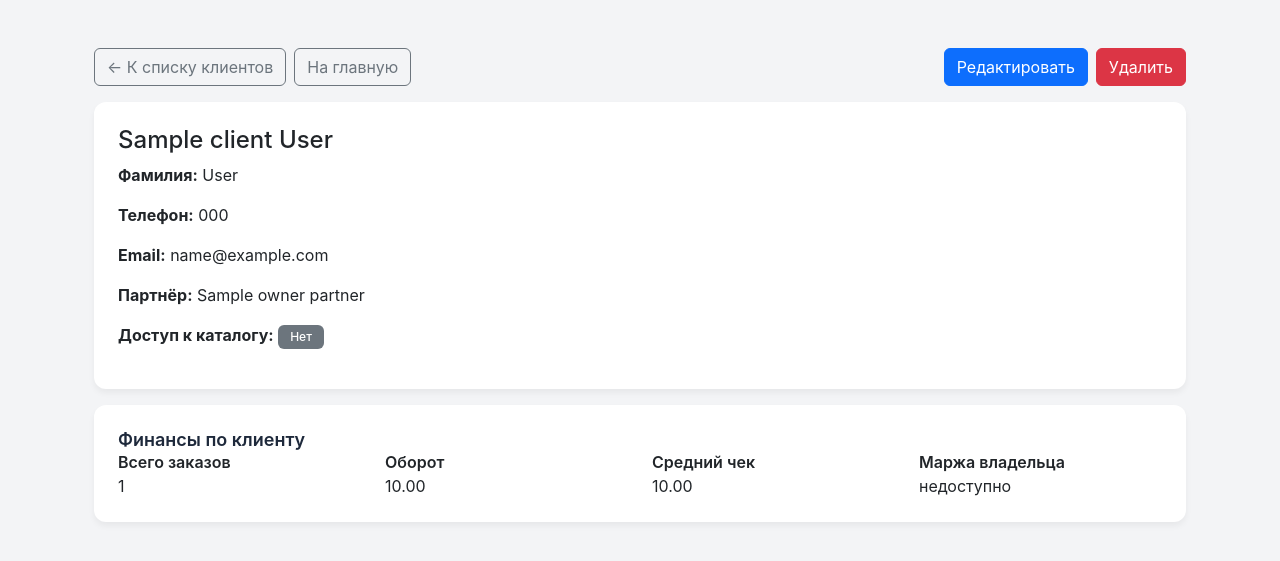
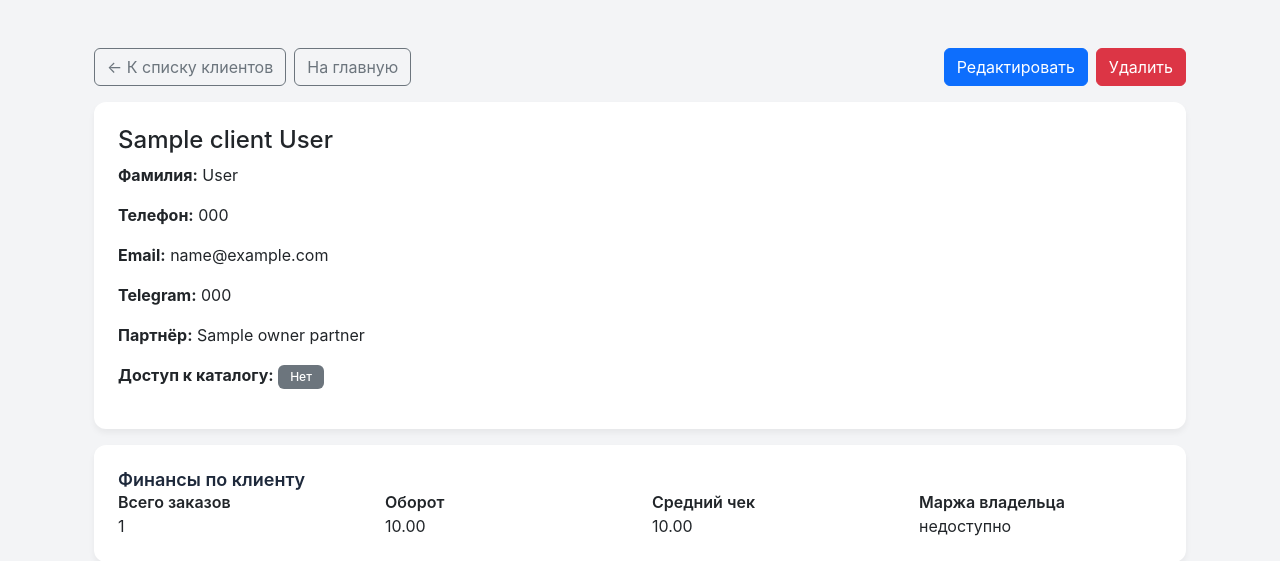
Before and after one commit to coinsproject/crm_parfume, a FastAPI app: template app/templates/client_detail.html in a window 1280 px wide. Shown: the top 561 px of the page. Run offline with FastAPI, Linux system fonts and the light colour scheme; the template is opened without the code that fills it: most values are stand-ins (such as "Sample title", 1, 10 or a date in 2020).

Commit message:
Display Telegram field in client detail page

```diff
--- a/app/templates/client_detail.html
+++ b/app/templates/client_detail.html
@@ -22,6 +22,7 @@
             <p><strong>Фамилия:</strong> {{ client.last_name or '-' }}</p>
             <p><strong>Телефон:</strong> {{ client.phone or '-' }}</p>
             <p><strong>Email:</strong> {{ client.email or '-' }}</p>
+            <p><strong>Telegram:</strong> {{ client.telegram or '-' }}</p>
             <p><strong>Партнёр:</strong> {{ client.owner_partner.name if client.owner_partner else '-' }}</p>
             <p><strong>Доступ к каталогу:</strong>
                 {% if client.can_access_catalog %}<span class="badge bg-success">Да</span>{% else %}<span class="badge bg-secondary">Нет</span>{% endif %}
```
